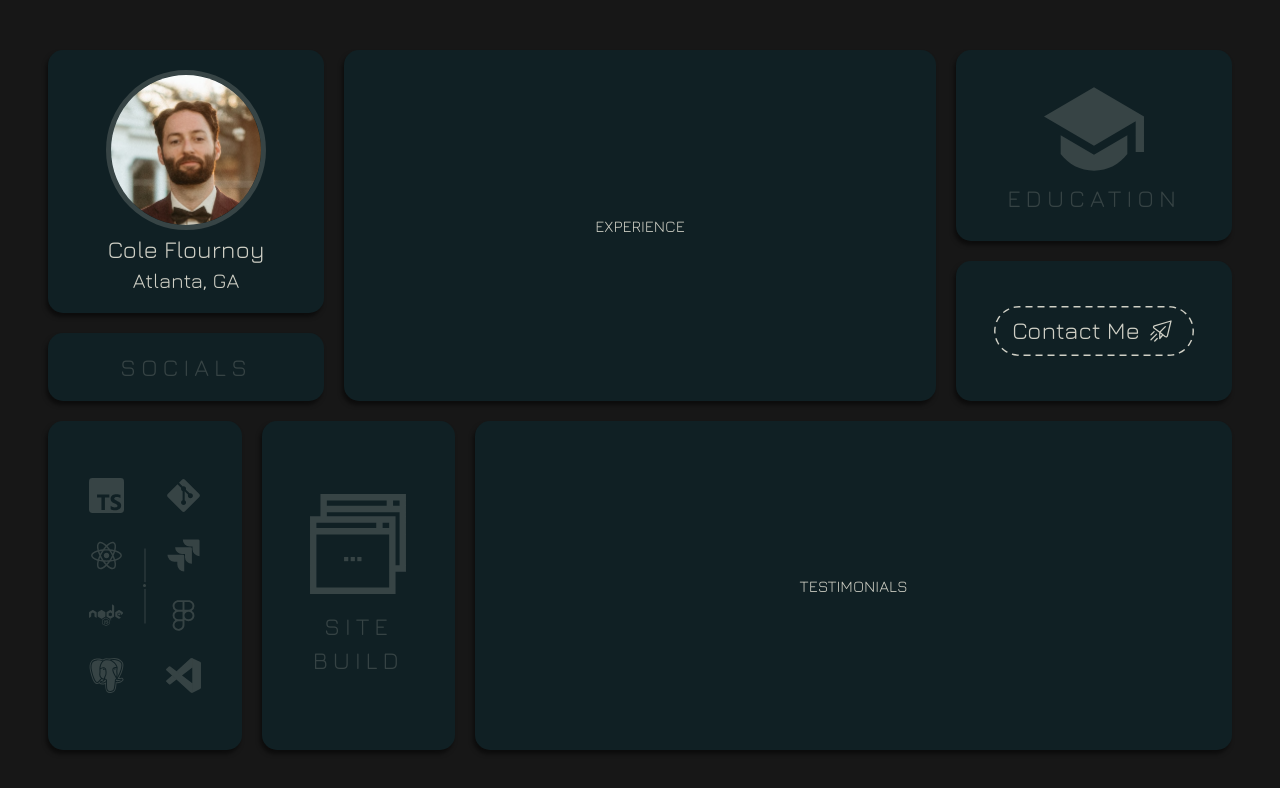
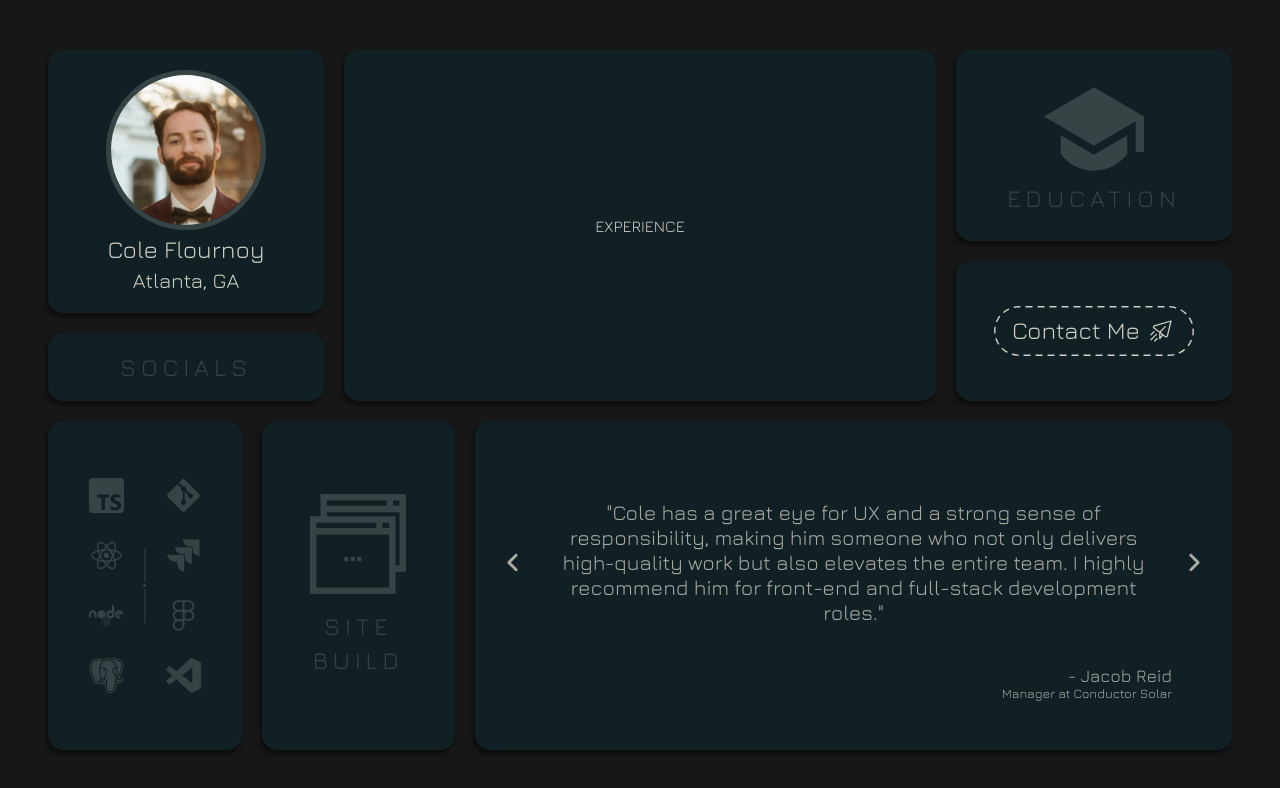
Before and after one commit to cole-flournoy/porfolio-site, a React (Vite) app: page / in a window 1280 px wide. Shown: the top 788 px of the page. Built offline with nearby package versions, Linux system fonts and the light colour scheme.

Commit message:
Add testimonial sectino

```diff
--- a/src/App.tsx
+++ b/src/App.tsx
@@ -6,6 +6,7 @@ import Education from './sections/Education';
 import Contact from './sections/Contact';
 import Skills from './sections/Skills';
 import Build from './sections/Build';
+import Testmonials from './sections/Testimonials';
 
 export type HoveredSection = 'socials' | 'education' | 'skills' | 'build' | null;
 
@@ -46,7 +47,7 @@ function App() {
           <Build hoveredSection={hoveredSection} />
         </div>
         <div className='grid-section' style={{ width: '70%' }}>
-          TESTIMONIALS
+          <Testmonials />
         </div>
       </div>
     </div>
--- a/src/index.css
+++ b/src/index.css
@@ -1,12 +1,13 @@
 :root {
   --color-light-text: #D0D0C6;
   --color-faded-light-text: rgba(208, 208, 198, 0.2);
+  --color-slightly-faded-light-text: rgba(208, 208, 198, 0.8);
   --color-dark-background: #171717;
   --color-grid-background: #102024;
 
   --text-size-header: 1.5rem;
   --text-size-subheader: 1.3rem;
-  --text-size-body: 1rem;
+  --text-size-medium: 1.1rem;
   --text-size-small: 0.8rem;
 
   /* color-scheme: light dark; */
--- /dev/null
+++ b/src/sections/Testimonials.tsx
@@ -0,0 +1,66 @@
+import { useState } from "react"
+import CaretRightIcon from '../assets/caret_right_icon.svg?react'
+
+interface Testimonial {
+  name: string;
+  relationship: string;
+  quote: string;
+  highlight?: string;
+}
+
+const testimonialsArray: Testimonial[] = [
+  {
+    name: 'Jacob Reid',
+    relationship: 'Manager at Conductor Solar',
+    quote: 'Cole has a great eye for UX and a strong sense of responsibility, making him someone who not only delivers high-quality work but also elevates the entire team. I highly recommend him for front-end and full-stack development roles.',
+    highlight: 'Most recent manager'
+  },
+  {
+    name: 'Jerry Dixon',
+    relationship: 'Manager at Conductor Solar',
+    quote: 'What stood out most was how quickly he learned new technologies and took ownership of his work. Cole consistently impressed me with his initiative, attention to detail, and drive to get better every week.\n He\'s one of those people you can trust to take something on and make it happen'
+  },
+  {
+    name: 'Cassie Lewis',
+    relationship: 'Coworker at Conductor Solar',
+    quote: 'Cole is an excellent problem solver, thoroughly examining and implementing dev work with detail and precision. This thoughtful and methodical nature allows [him] to excel at teamwork and communication: he was often my go-to for discussing coding problems.'
+  },
+  {
+    name: 'James O\'Connor',
+    relationship: 'CEO of Innovation Within',
+    quote: 'If you\'re seeking a developer who is proficient, fast-learning, and a team player, I wholeheartedly recommend Cole for the position. I am confident he will be an invaluable asset to your team.'
+  },
+  {
+    name: 'Marc Palmer',
+    relationship: 'CEO of Conductor Solar',
+    quote: 'Anyone who has Cole on their team is grateful for it. Cole has an incredibly high ceiling and levels up everyone around him through intelligent questions, thoughtful recommendations, and efficient work.'
+  }
+]
+
+const Testmonials = () => {
+  const [activeTestimonialIndex, setActiveTestimonialIndex] = useState(0)
+
+  const handleNextTestimonial = () => {
+    setActiveTestimonialIndex((prevIndex) => (prevIndex + 1) % testimonialsArray.length);
+  }
+
+  const handlePrevTestimonial = () => {
+    setActiveTestimonialIndex((prevIndex) => (prevIndex - 1 + testimonialsArray.length) % testimonialsArray.length);
+  }
+
+  return (
+    <span id='testimonials' style={{ display: 'grid', gridTemplateRows: '4fr 0fr', color: 'var(--color-slightly-faded-light-text)' }}>
+      <span style={{ display: 'grid', gridTemplateColumns: '0fr 1fr 0fr', gap: '20px', alignItems: 'center', justifyContent: 'center' }}>
+        <CaretRightIcon className='icon' style={{ cursor: 'pointer', transform: 'rotate(180deg)' }} onClick={handlePrevTestimonial} />
+        <span style={{ textAlign: 'center', lineHeight: '25px', fontSize: 'var(--text-size-subheader)' }}>"{testimonialsArray[activeTestimonialIndex].quote}"</span>
+        <CaretRightIcon className='icon' style={{ cursor: 'pointer' }} onClick={handleNextTestimonial} />
+      </span>
+      <span style={{ display: 'flex', flexDirection: 'column', textAlign: 'right', paddingRight: '40px', paddingTop: '10px' }}>
+        <span style={{ fontSize: 'var(--text-size-medium)' }}>- {testimonialsArray[activeTestimonialIndex].name}</span>
+        <span style={{ fontSize: 'var(--text-size-small)' }}>{testimonialsArray[activeTestimonialIndex].relationship}</span>
+      </span>
+    </span>
+  )
+}
+
+export default Testmonials
```
Also changed, not shown: src/assets/caret_right_icon.svg (added).
